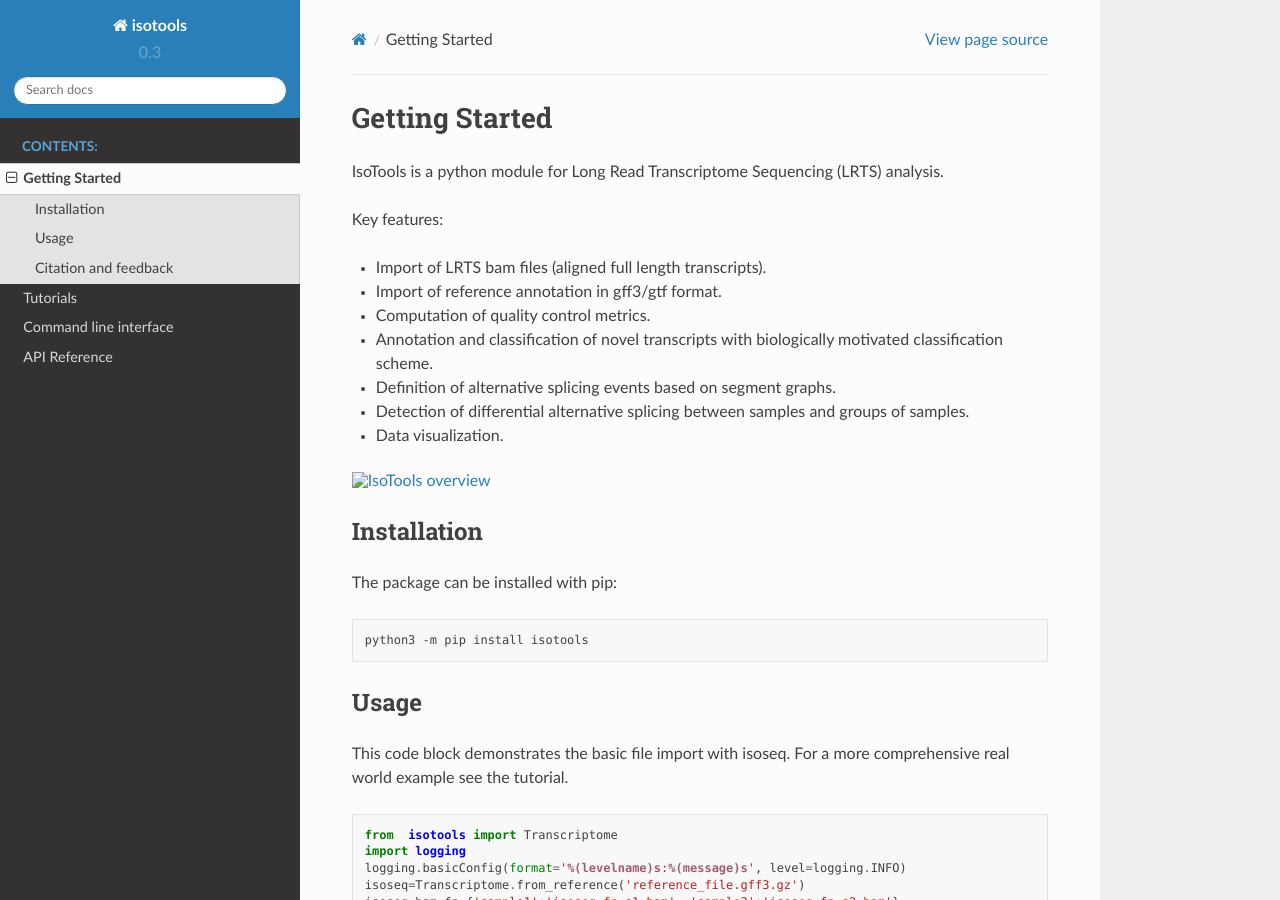
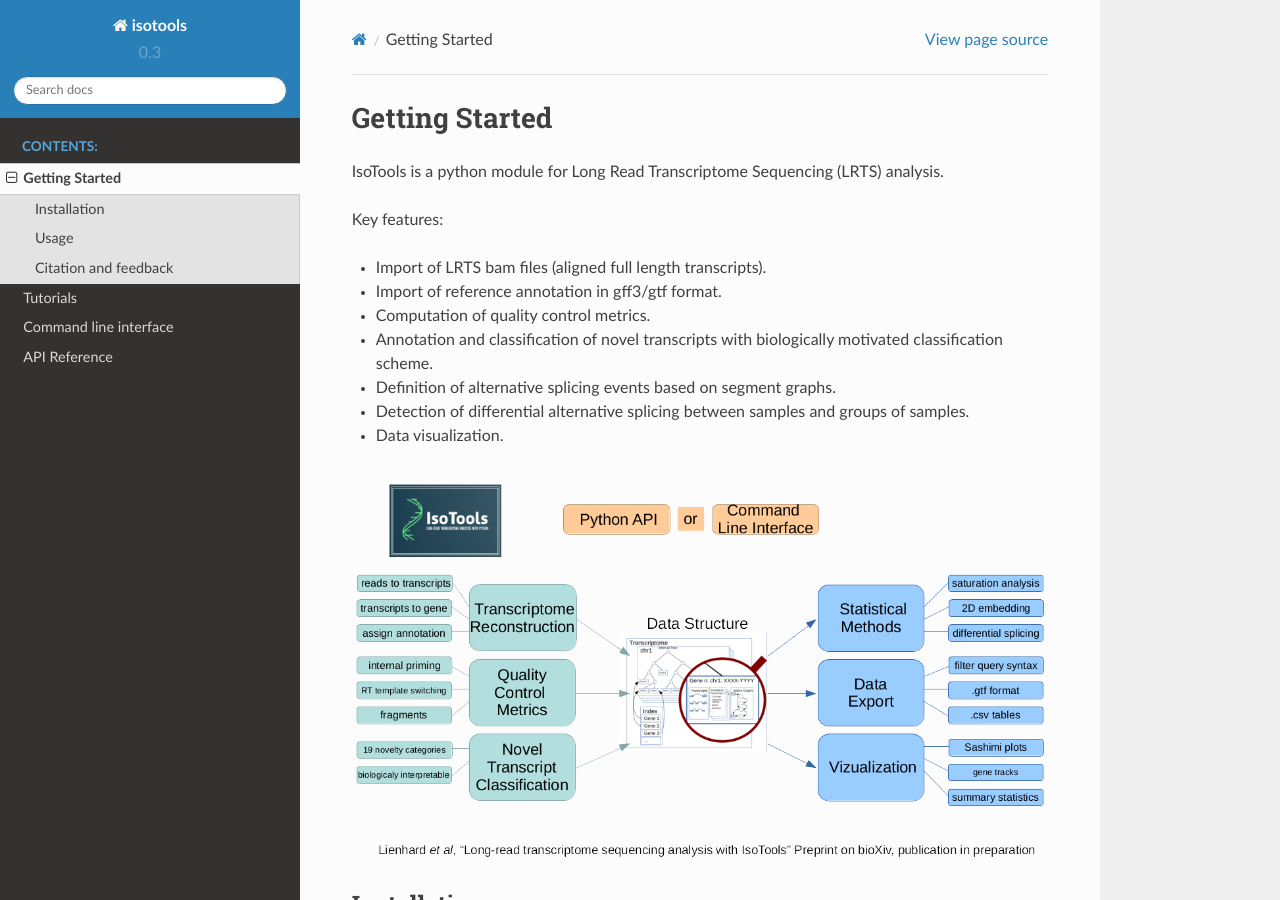
Before and after one commit to MatthiasLienhard/isotools, a Sphinx documentation site: the page built from docs/quickstart.rst, in a window 1280 px wide and 900 px high. Built offline with Sphinx 7.4.7 and the Read the Docs theme 2.0.0, drawn with Linux system fonts in a browser that asks for light colours; pages that are not in the unit, such as notebooks, are missing from menus.

Commit message:
image location

```diff
--- a/docs/quickstart.rst
+++ b/docs/quickstart.rst
@@ -12,7 +12,7 @@ Key features:
 * Detection of differential alternative splicing between samples and groups of samples.
 * Data visualization.
 
-.. image:: Isotools_overview_slide.png
+.. image:: notebooks/Isotools_overview_slide.png
   :width: 800
   :alt: IsoTools overview
 
```
